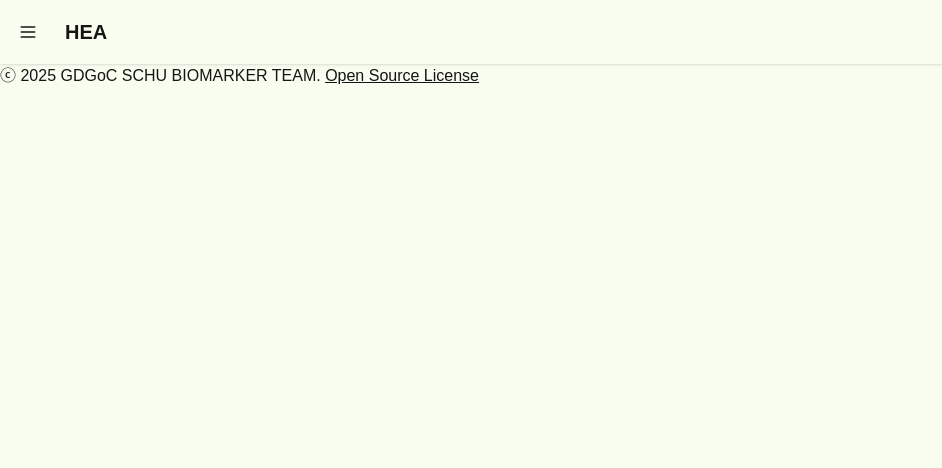
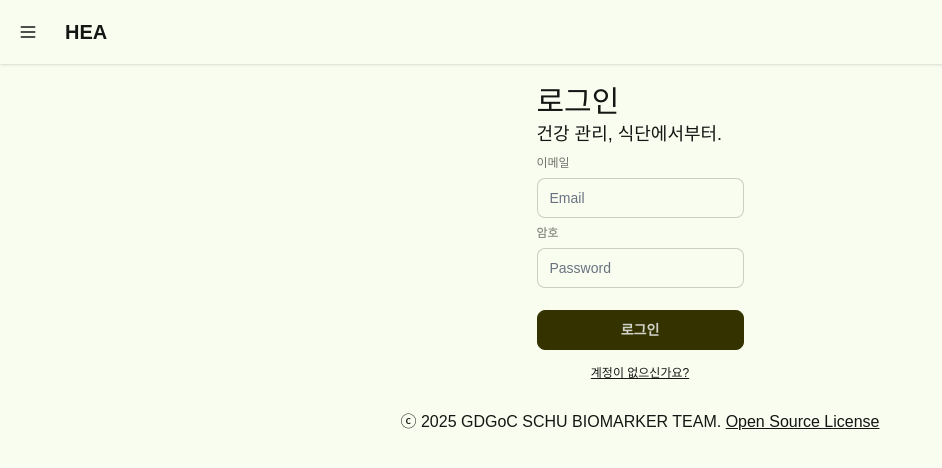
Before and after one commit to GDGoC-SCHU/2025-winter-biomarker-FE, a SvelteKit app: page /login in a window 1280 px wide. Shown: the top 468 px of the page, without its empty margins (0-942 px from the left). Built offline with nearby package versions, Linux system fonts and the light colour scheme.

Commit message:
(feat) add login layout

```diff
--- a/src/routes/+layout.svelte
+++ b/src/routes/+layout.svelte
@@ -29,7 +29,7 @@
 
 {@render children()}
 
-<footer>
+<footer class="m-4 text-center">
     <p>
         ⓒ 2025 GDGoC SCHU BIOMARKER TEAM.
         <a href="/oss" class="link">Open Source License</a>
--- a/src/routes/login/+page.svelte
+++ b/src/routes/login/+page.svelte
@@ -0,0 +1,19 @@
+<script lang="ts">
+
+</script>
+<main class="flex justify-center items-center m-4">
+    <form class="fieldset w-fit">
+        <div>
+            <h1 class="text-3xl">로그인</h1>
+            <p class="text-lg">건강 관리, 식단에서부터.</p>
+        </div>
+        <label for="password" class="fieldset-label">이메일</label>
+        <input type="email" class="input" placeholder="Email" />
+
+        <label for="password" class="fieldset-label">암호</label>
+        <input name="password" type="password" class="input" placeholder="Password" />
+
+        <button class="btn btn-neutral mt-4">로그인</button>
+        <a href="/signup" class="link text-center m-2">계정이 없으신가요?</a>
+    </form>
+</main>
```
